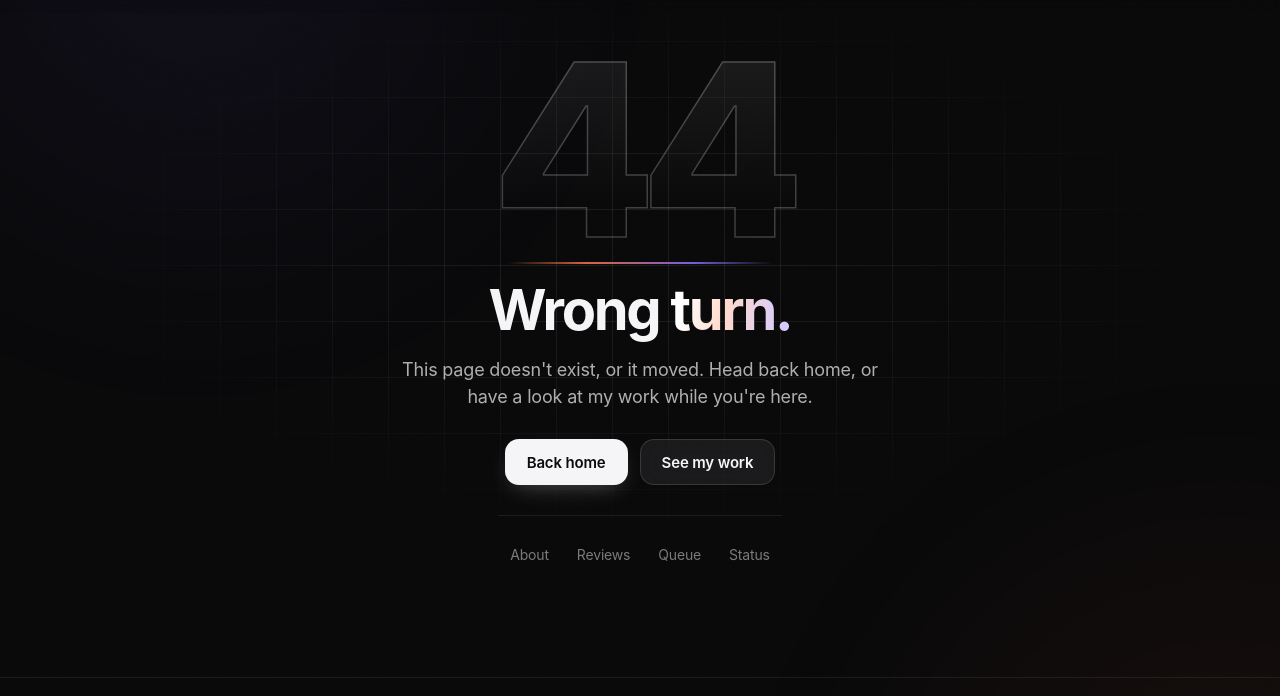
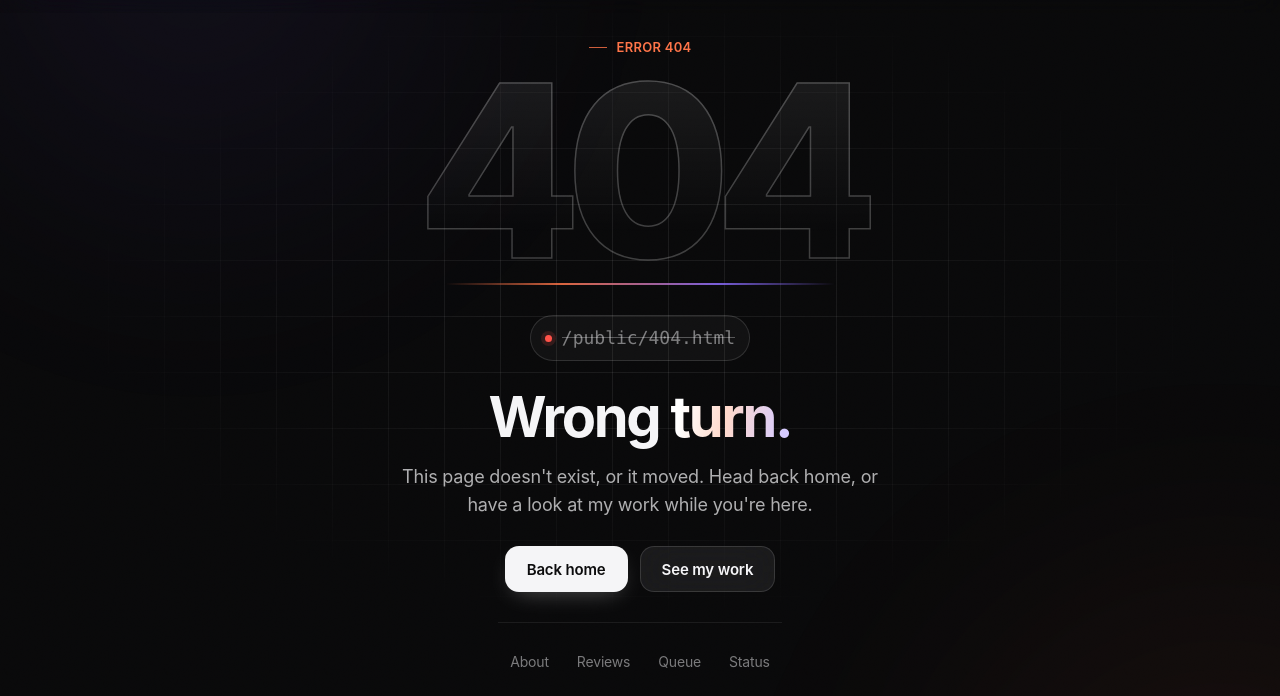
Before and after one commit to Forzaca/officialmatt, a website: page public/404.html in a window 1280 px wide. Shown: the part 51-747 px from the top of the page. Drawn offline with Linux system fonts and the light colour scheme; no server answers.

Commit message:
Update 404.html

```diff
--- a/public/404.html
+++ b/public/404.html
@@ -20,7 +20,7 @@
   <link rel="preconnect" href="https://fonts.googleapis.com">
   <link rel="preconnect" href="https://fonts.gstatic.com" crossorigin>
   <link rel="stylesheet" href="https://fonts.googleapis.com/css2?family=Inter:wght@400;500;600;700;800&display=swap">
-  <link rel="stylesheet" href="/css/site.css?v=25">
+  <link rel="stylesheet" href="/css/site.css?v=26">
 
 
 </head>
@@ -52,7 +52,9 @@
 
     <section class="center-page lost">
       <div class="lost-inner">
-        <div class="lost-code" aria-hidden="true" data-reveal="fade"><span>4</span><span class="lost-orb"></span><span>4</span></div>
+        <span class="eyebrow lost-eyebrow" data-reveal="fade">Error 404</span>
+        <div class="lost-code" aria-hidden="true" data-reveal="fade">404</div>
+        <p class="lost-path mono" data-reveal="fade" style="--delay:120ms"><span class="lost-dot"></span><span id="lost-path">/this-page</span></p>
         <h1 data-split>Wrong <span class="grad-text">turn.</span></h1>
         <p data-reveal style="--delay:250ms">This page doesn't exist, or it moved. Head back home, or have a look at my work while you're here.</p>
         <div class="row" data-reveal style="--delay:380ms">
@@ -89,6 +91,14 @@
       </div>
     </div>
   </footer>
+  <script>
+    (function () {
+      var el = document.getElementById('lost-path');
+      if (!el) return;
+      var p = location.pathname + location.search;
+      if (p && p !== '/404' && p !== '/404.html') el.textContent = p.length > 48 ? p.slice(0, 47) + '…' : p;
+    })();
+  </script>
   <script src="/js/core.js?v=5" defer></script>
 
 </body>
```
